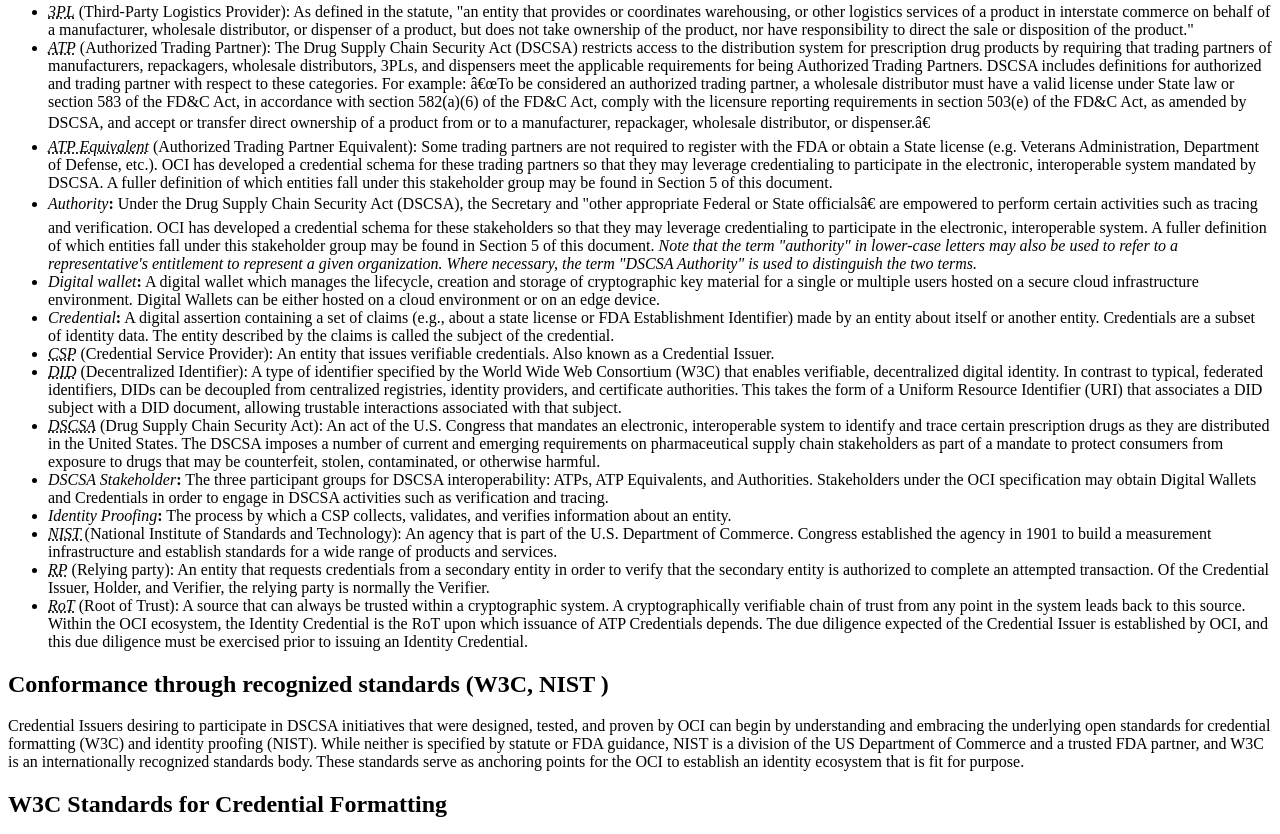
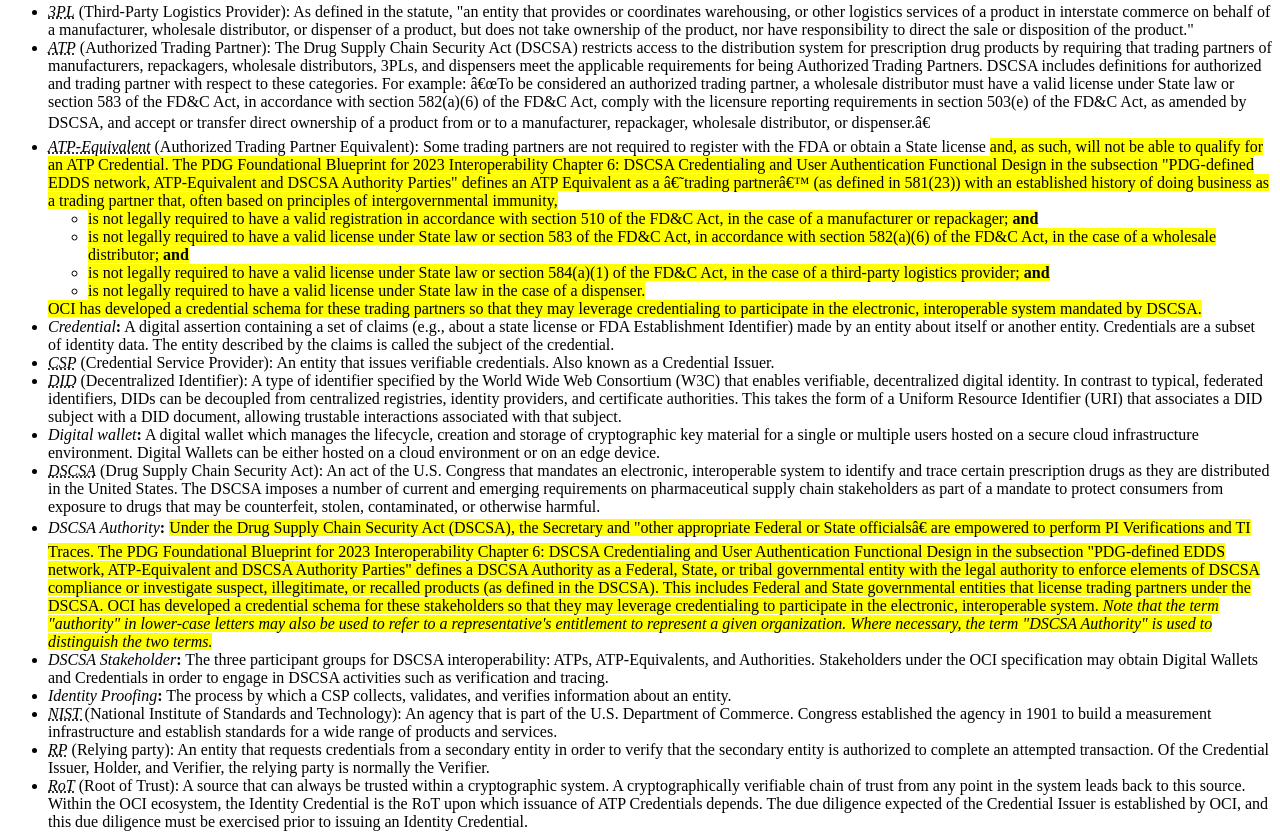
Before and after one commit to Open-Credentialing-Initiative/Credential-Issuer-Conformance-Criteria, a plain HTML site: page content/DRAFT/index.html in a window 1280 px wide. Shown: the part 1024-1858 px from the top of the page. Drawn offline with Linux system fonts and the light colour scheme.

Commit message:
Update index.html

```diff
--- a/content/DRAFT/index.html
+++ b/content/DRAFT/index.html
@@ -26,7 +26,7 @@
     <meta http-equiv=" Content-Type" content="text/html;charset=utf-8" />
 
     <title>Credential Issuer Conformance Criteria</title>
-    <h2 id="subtitle">v2.3.0</h2>
+    <h2 id="subtitle"><mark>v2.4.0</mark></h2>
 
     <script
       src="https://www.w3.org/Tools/respec/respec-w3c"
@@ -37,7 +37,7 @@
       var respecConfig = {
         specStatus: 'base',
         shortName: 'Credential Issuer Conformance Criteria',
-        publishDate: '03 November 2023',
+        publishDate: '25 July 2024',
         logos: [],
         lint: {
           'check-punctuation': true,
@@ -136,7 +136,7 @@
   </head>
 
   <body>
-    <p class="copyright">Copyright © 2023 Named editors. Contributors to the Open Credentialing Initiative.</p>
+    <p class="copyright">Copyright © 2024 Named editors. Contributors to the Open Credentialing Initiative.</p>
     <section>
       <h2>Status of this Document</h2>
       <p>
@@ -181,7 +181,7 @@
         <p>
           While gathering information about an organization's
           <a>DSCSA</a>
-          status (e.g. <a>ATP</a>, <a>ATP Equivalent</a>, or <a>Authority</a>) is relatively simple, ensuring that a
+          status (e.g. <a>ATP</a>, <a>ATP-Equivalent</a>, or <a>Authority</a>) is relatively simple, ensuring that a
           Stakeholder
           credential is being granted to the right entity, and not to an
           imposter, is more difficult. ATPs are subject to licensing at either the state or federal level, and the statuses of
@@ -268,19 +268,13 @@
           wholesale distributor, or dispenser.”
         </li>
         <li>
-          <dfn><abbr title="Authorized Trading Partner Equivalent">ATP Equivalent</abbr></dfn>
-          (Authorized Trading Partner Equivalent): Some trading partners are not required to register with the FDA or obtain a State license (e.g. Veterans Administration, Department of Defense, etc.). OCI has developed a credential schema for these trading partners so that they may leverage credentialing to participate in the electronic, interoperable system mandated by DSCSA. A fuller definition of which entities fall under this stakeholder group may be found in Section 5 of this document.
-        </li>
-		<li>
-          <dfn>Authority</dfn><strong>:</strong>
-          Under the Drug Supply Chain Security Act (DSCSA), the Secretary and "other appropriate Federal or State officials” are empowered to perform certain activities such as tracing and verification. OCI has developed a credential schema for these stakeholders so that they may leverage credentialing to participate in the electronic, interoperable system.  A fuller definition of which entities fall under this stakeholder group may be found in Section 5 of this document. <i>Note that the term "authority" in lower-case letters may also be used to refer to a representative's entitlement to represent a given organization. Where necessary, the term "DSCSA Authority" is used to distinguish the two terms.</i>
-        </li>
-        <li>
-          <dfn>Digital wallet</dfn><strong>:</strong>
-          A digital wallet which manages the lifecycle, creation and storage of cryptographic key material for a single
-          or multiple users hosted on a secure cloud infrastructure environment. <a>Digital Wallets</a> can be either
-          hosted on
-          a cloud environment or on an edge device.
+          <dfn><abbr title="Authorized Trading Partner Equivalent">ATP-Equivalent</abbr></dfn>
+          (Authorized Trading Partner Equivalent): Some trading partners are not required to register with the FDA or obtain a State license <mark>and, as such, will not be able to qualify for an ATP Credential. The PDG Foundational Blueprint for 2023 Interoperability Chapter 6: DSCSA Credentialing and User Authentication Functional Design in the subsection "PDG-defined EDDS network, ATP-Equivalent and DSCSA Authority Parties" defines an ATP Equivalent as a ‘trading partner’ (as defined in 581(23)) with an established history of doing business as a trading partner that, often based on principles of intergovernmental immunity,
+		  <ul><li><mark>is not legally required to have a valid registration in accordance with section 510 of the FD&C Act, in the case of a manufacturer or repackager; <strong>and</strong></li>
+			<li><mark>is not legally required to have a valid license under State law or section 583 of the FD&C Act, in accordance with section 582(a)(6) of the FD&C Act, in the case of a wholesale distributor;  <strong>and</strong></li>
+			<li><mark>is not legally required to have a valid license under State law or section 584(a)(1) of the FD&C Act, in the case of a third-party logistics provider;  <strong>and</strong></li>
+			<li><mark>is not legally required to have a valid license under State law in the case of a dispenser.</strong></li></ul>
+			<mark>OCI has developed a credential schema for these trading partners so that they may leverage credentialing to participate in the electronic, interoperable system mandated by DSCSA.</mark>
         </li>
         <li>
           <dfn>Credential</dfn><strong>:</strong>
@@ -306,6 +300,13 @@
           with that subject.
         </li>
         <li>
+          <dfn>Digital wallet</dfn><strong>:</strong>
+          A digital wallet which manages the lifecycle, creation and storage of cryptographic key material for a single
+          or multiple users hosted on a secure cloud infrastructure environment. <a>Digital Wallets</a> can be either
+          hosted on
+          a cloud environment or on an edge device.
+        </li>
+        <li>
           <dfn><abbr title="Drug Supply Chain Security Act">DSCSA</abbr></dfn>
           (Drug Supply Chain Security Act): An act of the U.S. Congress that
           mandates an electronic, interoperable system to identify and trace
@@ -315,10 +316,14 @@
           a mandate to protect consumers from exposure to drugs that may be
           counterfeit, stolen, contaminated, or otherwise harmful.
         </li>
+		<li>
+          <dfn>DSCSA Authority</dfn><strong>:</strong>
+          <mark>Under the Drug Supply Chain Security Act (DSCSA), the Secretary and "other appropriate Federal or State officials” are empowered to perform PI Verifications and TI Traces. The PDG Foundational Blueprint for 2023 Interoperability Chapter 6: DSCSA Credentialing and User Authentication Functional Design in the subsection "PDG-defined EDDS network, ATP-Equivalent and DSCSA Authority Parties" defines a DSCSA Authority as a Federal, State, or tribal governmental entity with the legal authority to enforce elements of DSCSA compliance or investigate suspect, illegitimate, or recalled products (as defined in the DSCSA). This includes Federal and State governmental entities that license trading partners under the DSCSA. OCI has developed a credential schema for these stakeholders so that they may leverage credentialing to participate in the electronic, interoperable system. <i>Note that the term "authority" in lower-case letters may also be used to refer to a representative's entitlement to represent a given organization. Where necessary, the term "DSCSA Authority" is used to distinguish the two terms.</i></mark>
+        </li>
         <li>
           <dfn>
 			DSCSA Stakeholder</dfn><strong>:</strong>
-          The three participant groups for DSCSA interoperability: ATPs, ATP Equivalents, and Authorities. Stakeholders under the OCI specification may obtain Digital Wallets and Credentials in order to engage in DSCSA activities such as verification and tracing.
+          The three participant groups for DSCSA interoperability: ATPs, ATP-Equivalents, and Authorities. Stakeholders under the OCI specification may obtain Digital Wallets and Credentials in order to engage in DSCSA activities such as verification and tracing.
         </li>
         <li>
           <dfn>Identity Proofing</dfn><strong>:</strong> The process by which a
@@ -466,7 +471,7 @@
           <li>
             <a
               href="https://open-credentialing-initiative.github.io/schemas/credentials/DSCSAATPEquivalentCredential-v1.0.0.jsonld">DSCSA
-              ATP Equivalent Credential </a>
+              ATP-Equivalent Credential </a>
           </li>
           <li>
             <a
@@ -1205,10 +1210,10 @@
 
         <section>
           <h2>
-            	DSCSA Authority and ATP Equivalent Representative’s Authority</mark>
+            	DSCSA Authority and ATP-Equivalent Representative’s Authority</mark>
           </h2>
-          <p><i>Note that in this section "DSCSA Authority" refers to governmental organizations (e.g. FDA), while "authority" refers to a representative's entitlement to represent a given organization.</i><p>
-            In the case of an application for a DSCSA Authority or ATP Equivalent credential, the <a>CSP</a>
+          <p><i>Note that in this section "[=DSCSA Authority=]" refers to governmental organizations (e.g. FDA), while "authority" refers to a representative's entitlement to represent a given organization.</i><p>
+            In the case of an application for a DSCSA Authority or ATP-Equivalent credential, the <a>CSP</a>
               <b>SHALL</b> ascertain the applying Representative’s authority to represent the organization in question. The Credential Issuer <b>SHALL</b> leverage public records to determine whether the applying Representative is either (1) the organization's highest-ranking official or (2) a member of the organization's governing board or committee (e.g. a Board of Pharmacy).</li></ul>
 			<p>If this condition is met, the applying Representative has passed the authority check. Note that these requirements only apply to CSPs issuing credentials; access to the Digital Wallet is defined by the Stakeholder organization (i.e. an Authority may wish to allow employees of a department to access wallet functionality).
         </section>
@@ -1221,8 +1226,8 @@
       <p>
         In order to issue a Stakeholder [=Credential=], sufficient evidence <b>SHALL</b> be
         gathered and documented regarding the identity of the Applicant and the
-        status of the regulator-issued license (i.e. Board of Pharmacy<s><mark>, BOP</s></mark>),
-        registration record (FDA), DSCSA Authority applicability, or DSCSA ATP Equivalent applicability. The due diligence process <b>SHALL</b> include the checks outlined below.<p><i>It should be noted that different Stakeholder types are exempt from some checks; see section 5.7.</i></p>
+        status of the regulator-issued license (i.e. Board of Pharmacy),
+        registration record (FDA), meeting the DSCSA Authority definition, or meeting the DSCSA ATP-Equivalent definition. The due diligence process <b>SHALL</b> include the checks outlined below.<p><i>It should be noted that different Stakeholder types are exempt from some checks; see section 5.7.</i></p>
       </p>
       <section>
         <h2>Check 1: Identity Credential Verification</h2>
@@ -1347,11 +1352,19 @@
       </section>
 		<section>
 		<h2>	Check 8: Authority & ATP-Equivalent Status Check</mark></h2>
-		<p><mark>For [=ATP Equivalents=], the Credential Issuer <b>SHALL</b> check the latest ATP-Equivalent Entities example list. At time of writing, this list is contained within the <a href="https://dscsagovernance.org/blueprint/" target="_blank">PDG Foundational Blueprint for 2023 Interoperability Chapter 6: DSCSA Credentialing and User Authentication Functional Design</a> in the subsection "PDG-defined EDDS network, ATP-Equivalent and DSCSA Authority Parties / ATP-Equivalent Entities".</mark><p>
-		<p><mark>In the event that the organization does not appear in the PDG example list, the Credential Issuer <b>SHALL</b> determine whether the organization meets the definition of an ATP Equivalent as defined in the PDG Blueprint.</mark> Note that as ATP Equivalents are by definition not subject to standard DSCSA licensure requirements, the Organization Type in the ATP Equivalent credential is specified by the ATP Equivalent applicant based on the applicant's attestation</i> to the Credential Issuer.</p>
-		<p>For Authorities, the Credential Issuer <b>SHALL</b> check the latest DSCSA Authorities example list. At time of writing, this list is contained within the <a href="https://dscsagovernance.org/blueprint/" target="_blank">PDG Foundational Blueprint for 2023 Interoperability Chapter 6: DSCSA Credentialing and User Authentication Functional Design</a> in the subsection "PDG-defined EDDS network, ATP-Equivalent and DSCSA Authority Parties / DSCSA Authorities".
+		<p><mark>For [=ATP-Equivalents=], the Credential Issuer <b>SHALL</b> determine whether the organization meets the definition of an ATP-Equivalent as defined in the <a href="https://dscsagovernance.org/blueprint/" target="_blank">PDG Foundational Blueprint for 2023 Interoperability Chapter 6: DSCSA Credentialing and User Authentication Functional Design</a> in the subsection "PDG-defined EDDS network, ATP-Equivalent and DSCSA Authority Parties:</mark><p>
+		<ul><li>An ATP-Equivalent is a ‘trading partner’ (as defined in 581(23)) with an established history of doing business as a trading partner that, often based on principles of intergovernmental immunity,</li>
+<ul><li>is not legally required to have a valid registration in accordance with section 510 of the FD&C Act, in the case of a manufacturer or repackager; and</li>
+<li>is not legally required to have a valid license under State law or section 583 of the FD&C Act, in accordance with section 582(a)(6) of the FD&C Act, in the case of a wholesale distributor; and</li>
+<li>is not legally required to have a valid license under State law or section 584(a)(1) of the FD&C Act, in the case of a third-party logistics provider; and </li>
+<li>is not legally required to have a valid license under State law in the case of a dispenser.</li></ul></ul>
 
-<p><mark>In the event that the Authority does not appear in the PDG example list, the Credential Issuer <b>SHALL</b> determine whether the organization meets the definition of a DSCSA Authority as defined in the PDG Blueprint. The Credential Issuer <b>MAY</b> make use of the FDA website to identify state licensing agencies, such as the <a href="https://www.fda.gov/drugs/drug-supply-chain-integrity/check-licensure-wholesale-drug-distributors-and-third-party-logistics-providers">list of U.S. state agencies responsible for licensing wholesale prescription drug distributors.</mark></a></p>
+
+		<p><mark>Note that as ATP-Equivalents are by definition not subject to standard DSCSA licensure requirements, the Organization Type in the ATP-Equivalent credential is specified by the ATP-Equivalent applicant based on the applicant's attestation</i> to the Credential Issuer.</p>
+		<p>For DSCSA Authorities, the Credential Issuer <b>SHALL</b> determine whether the organization meets the definition of a DSCSA Authority as defined in the <a href="https://dscsagovernance.org/blueprint/" target="_blank">PDG Foundational Blueprint for 2023 Interoperability Chapter 6: DSCSA Credentialing and User Authentication Functional Design</a> in the subsection "PDG-defined EDDS network, ATP-Equivalent and DSCSA Authority Parties / DSCSA Authorities":
+
+<ul><li>A DSCSA Authority is a Federal, State, or tribal governmental entity with the legal authority to enforce elements of DSCSA compliance or investigate suspect, illegitimate, or recalled products (as defined in the DSCSA). This includes Federal and State governmental entities that license trading partners under the DSCSA.</li></ul>
+
       </section>
       <section>
         <h2>Check Summary</h2>
@@ -1369,7 +1382,7 @@
             ATP Manufacturer or Repackager must pass checks 2, 3, 5, and 6. In the case of a Virtual Manufacturer, they must also pass check 4.
           </li>
           <li>
-            ATP Equivalent must pass checks 2, 3, and 8.
+            ATP-Equivalent must pass checks 2, 3, and 8.
           </li>
           <li>
             Authority must pass checks 2, 3, and 8.
@@ -1554,9 +1567,7 @@
       </section>
       <section>
         <h2>
-          Triggers for
-          Stakeholder
-          [=Credential=] Revocation/Recertification
+          Triggers for Stakeholder [=Credential=] Revocation/Recertification
         </h2>
         <ul>
           <li>
@@ -1575,7 +1586,7 @@
             name on the
             <a>ATP</a>
             [=Credential=]. A name or address mismatch <b>SHOULD</b> trigger a review
-            for possible implications. ATP Equivalent and Authority credentials are exempt from this requirement.
+            for possible implications. ATP-Equivalent and Authority credentials are exempt from this requirement.
           </li>
           <li>
             On a monthly basis, the Issuer of an <a>ATP</a>
@@ -1599,10 +1610,10 @@
                 </b>
               </li>
             </ul>
-			ATP Equivalent and Authority credentials are not subject to this requirement.
+			ATP-Equivalent and Authority credentials are not subject to this requirement.
               </li>
 			</li>
-			<li><mark>On a monthly basis, the Issuer of an <a>ATP Equivalent</a> or <a>Authority</a>
+			<li><mark>On a monthly basis, the Issuer of an <a>ATP-Equivalent</a> or <a>Authority</a>
             [=Credential=] <b>SHALL</b> check the most recent version of lists and definitions of ATP-Equivalent Entities or DSCSA Authorities, respectively. In the event that the entity is no longer actively on the list or covered by the definition, the prescribed action is that the <strong>Credential Owner work to provide an alternate valid list entry within 30 days.</strong> ATP credentials are not subject to this requirement.</mark>
 			</li>
         </ul>
```
